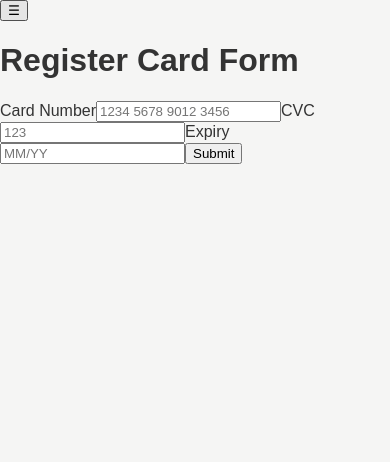
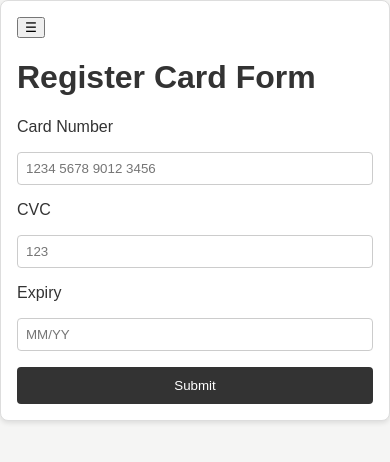
Before and after one commit to ramadha/task, a React app: page / in a window 390 px wide. Shown: the top 462 px of the page. Built offline with nearby package versions, Linux system fonts and the light colour scheme.

Commit message:
[STYLE] added mobile-first styles for Card & Menu

```diff
--- a/src/components/CardForm.tsx
+++ b/src/components/CardForm.tsx
@@ -1,14 +1,15 @@
 import React from 'react';
 import Header from './Header';
+import * as styles from '../styles/CardForm.module.scss';
 
 interface CardFormProps {
   onMenuClick: () => void;
 }
 
 const CardForm: React.FC<CardFormProps> = ({ onMenuClick }) => (
-  <div>
+  <div className={styles.container}>
     <Header title="Register Card Form" onMenuClick={onMenuClick} />
-    <form>
+    <form className={styles.form}>
       <label htmlFor="cardNumber">Card Number</label>
       <input id="cardNumber" type="text" placeholder="1234 5678 9012 3456" />
 
--- a/src/components/Menu.tsx
+++ b/src/components/Menu.tsx
@@ -1,12 +1,13 @@
 import React from 'react';
 import Header from './Header';
+import * as styles from '../styles/Menu.module.scss';
 
 interface MenuProps {
   onBack: () => void;
 }
 
 const Menu: React.FC<MenuProps> = ({ onBack }) => (
-  <div>
+  <div className={styles.container}>
     <Header title="Menu" onBackClick={onBack} />
     <p>This is the menu content.</p>
   </div>
--- /dev/null
+++ b/src/styles/CardForm.module.scss
@@ -0,0 +1,37 @@
+.container {
+  background: #fff;
+  border: 1px solid #ddd;
+  border-radius: 8px;
+  padding: 1rem;
+  box-shadow: 0 2px 5px rgba(0, 0, 0, 0.1);
+
+  .form {
+    display: flex;
+    flex-direction: column;
+    gap: 1rem;
+
+    input {
+      padding: 0.5rem;
+      border: 1px solid #ccc;
+      border-radius: 4px;
+
+      &:focus {
+        border-color: #333;
+        outline: none;
+      }
+    }
+
+    button {
+      background: #333;
+      color: #fff;
+      padding: 0.7rem;
+      border: none;
+      border-radius: 4px;
+      cursor: pointer;
+
+      &:hover {
+        background: #555;
+      }
+    }
+  }
+}
--- /dev/null
+++ b/src/styles/Menu.module.scss
@@ -0,0 +1,12 @@
+.container {
+  background: #fff;
+  border: 1px solid #ddd;
+  border-radius: 8px;
+  padding: 1rem;
+  box-shadow: 0 2px 5px rgba(0, 0, 0, 0.1);
+
+  main {
+    margin-top: 1rem;
+    font-size: 1rem;
+  }
+}
```
